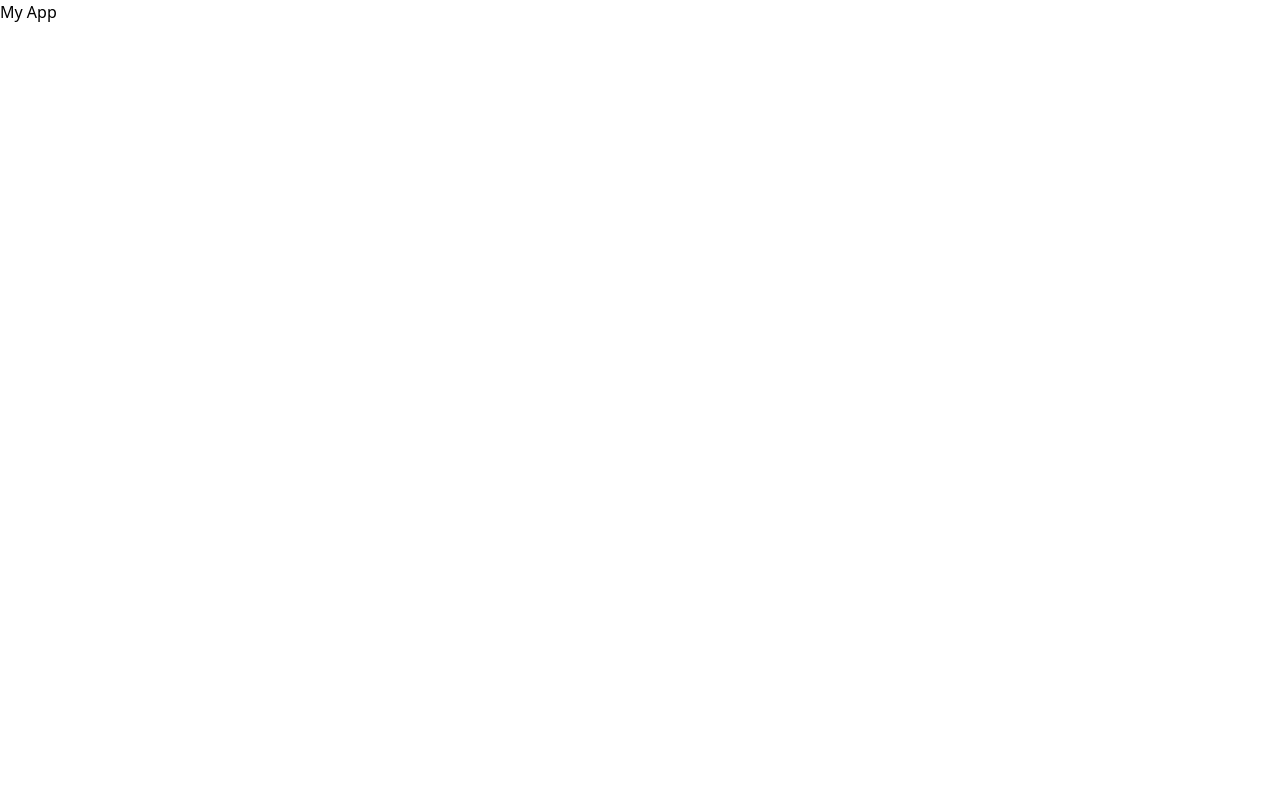
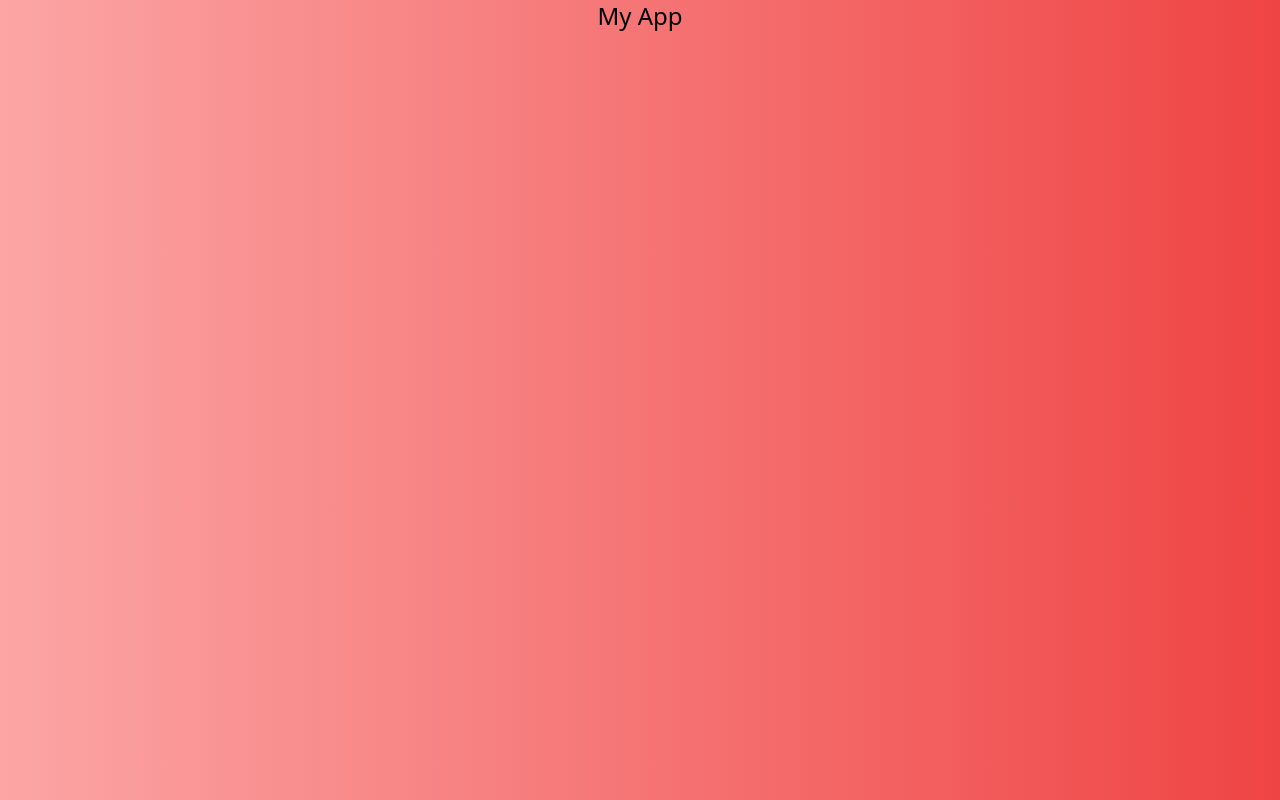
Before and after one commit to Lukefrotts227/astro-fastapi-template, an Astro site in the folder my-app/: page / in a window 1280 px wide. Built offline with nearby package versions, Linux system fonts and the light colour scheme; Astro itself is replaced by a stand-in of ours.

Commit message:
just more additions

```diff
--- /dev/null
+++ b/my-app/src/components/astro/there.astro
@@ -0,0 +1,8 @@
+---
+
+---
+
+<div>
+
+
+</div>
--- /dev/null
+++ b/my-app/src/components/react/helloCard.jsx
@@ -0,0 +1,10 @@
+import React, { useState } from 'react';
+
+export default function HelloCard(){
+
+    return(
+        <div>
+
+        </div>
+    )
+}
--- a/my-app/src/layouts/index.astro
+++ b/my-app/src/layouts/index.astro
@@ -17,7 +17,7 @@ const { title } = Astro.props;
 		<meta name="generator" content={Astro.generator} />
 		<title>{title}</title>
 	</head>
-	<body>
+	<body class="min-h-screen bg-gradient-to-r from-red-300 to-red-500">
 		<slot />
 	</body>
 </html>
--- a/my-app/src/pages/index.astro
+++ b/my-app/src/pages/index.astro
@@ -3,6 +3,8 @@ import Layout from '../layouts/index.astro';
 ---
 
 <Layout title={"My App"}>
-	<h1>My App</h1>
+	<main>
+		<h1 class="text-center text-2xl">My App</h1>
+	</main>
 
 </Layout>
```
